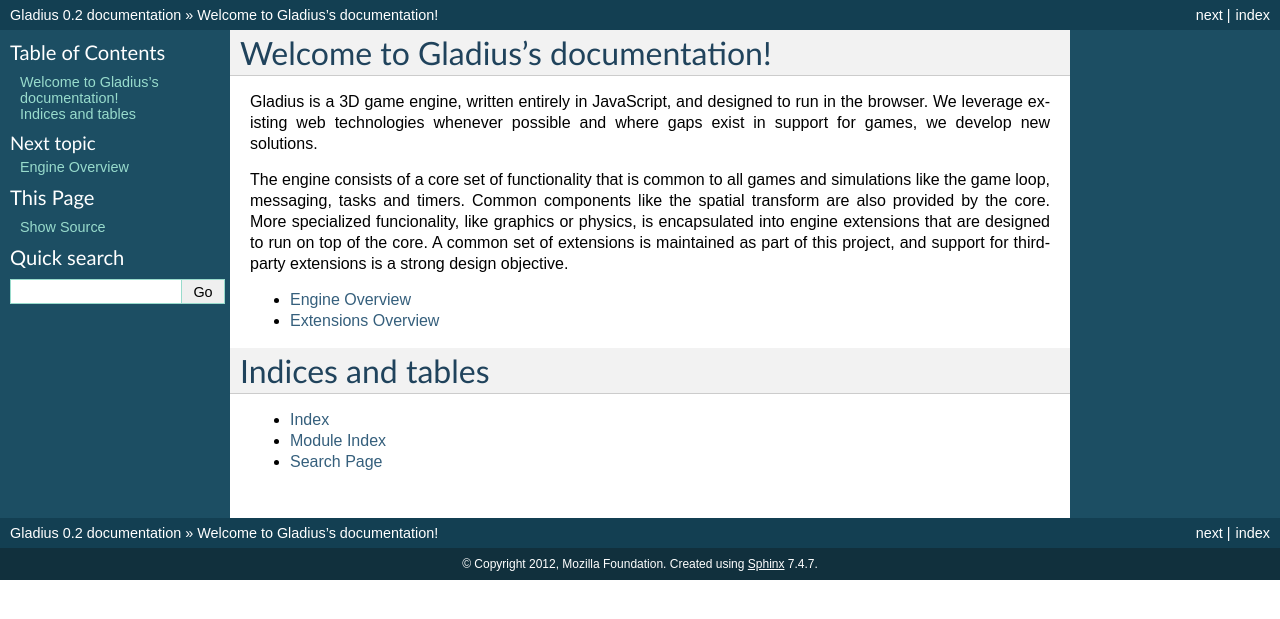
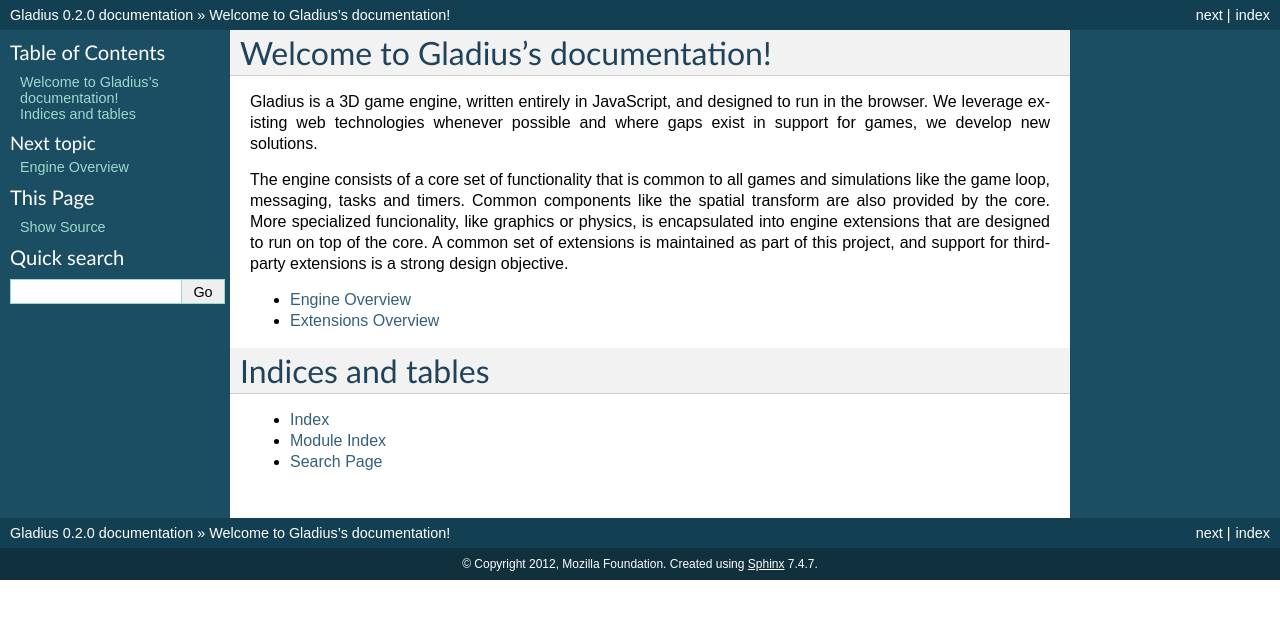
Before and after one commit to gladiusjs/gladius, a Sphinx documentation site: the page built from docs/index.rst, in a window 1280 px wide. Shown: the top 619 px of the page. Built offline with Sphinx 7.4.7, drawn with Linux system fonts in a browser that asks for light colours.

Commit message:
Updated long version

```diff
--- a/docs/conf.py
+++ b/docs/conf.py
@@ -50,7 +50,7 @@
 # The short X.Y version.
 version = '0.2'
 # The full version, including alpha/beta/rc tags.
-release = '0.2'
+release = '0.2.0'
 
 # The language for content autogenerated by Sphinx. Refer to documentation
 # for a list of supported languages.
```
